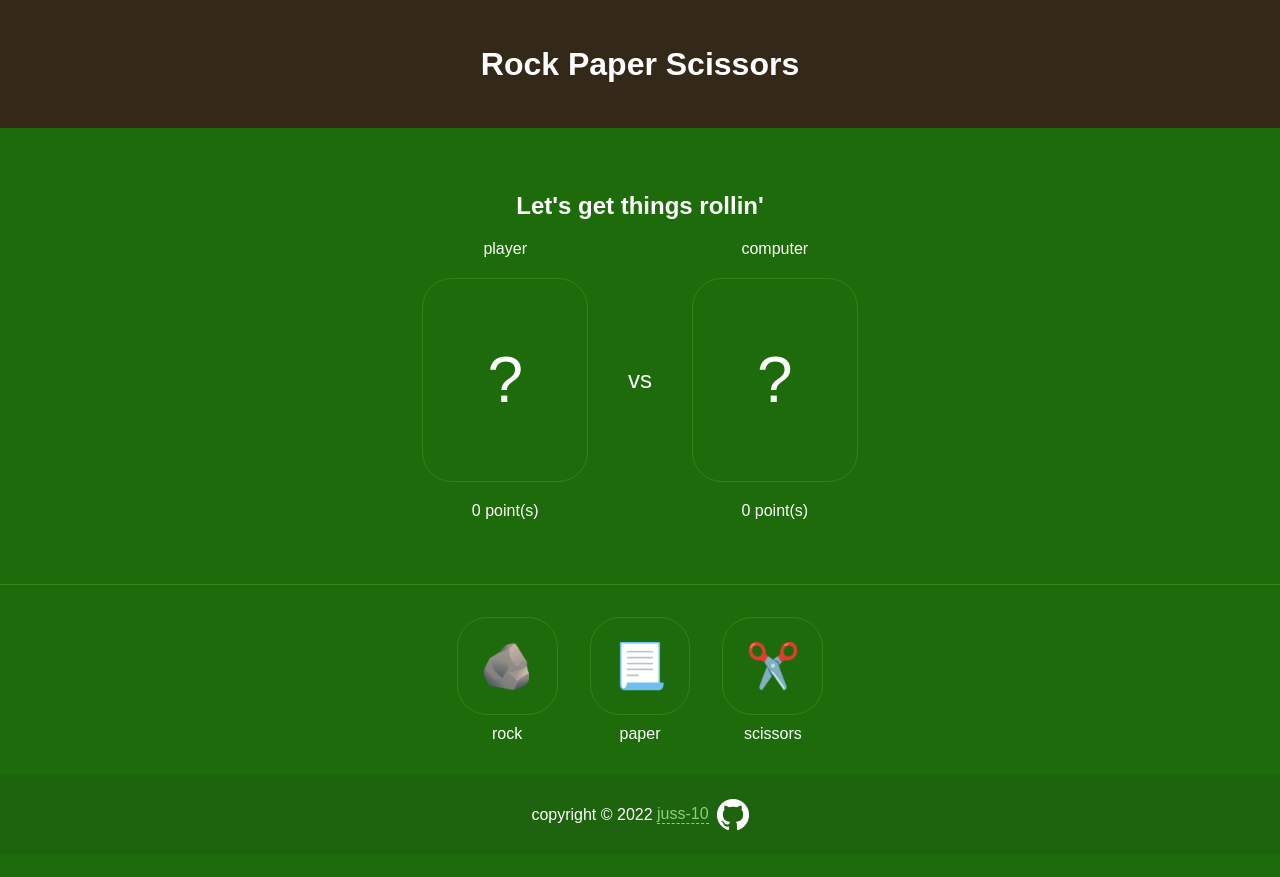
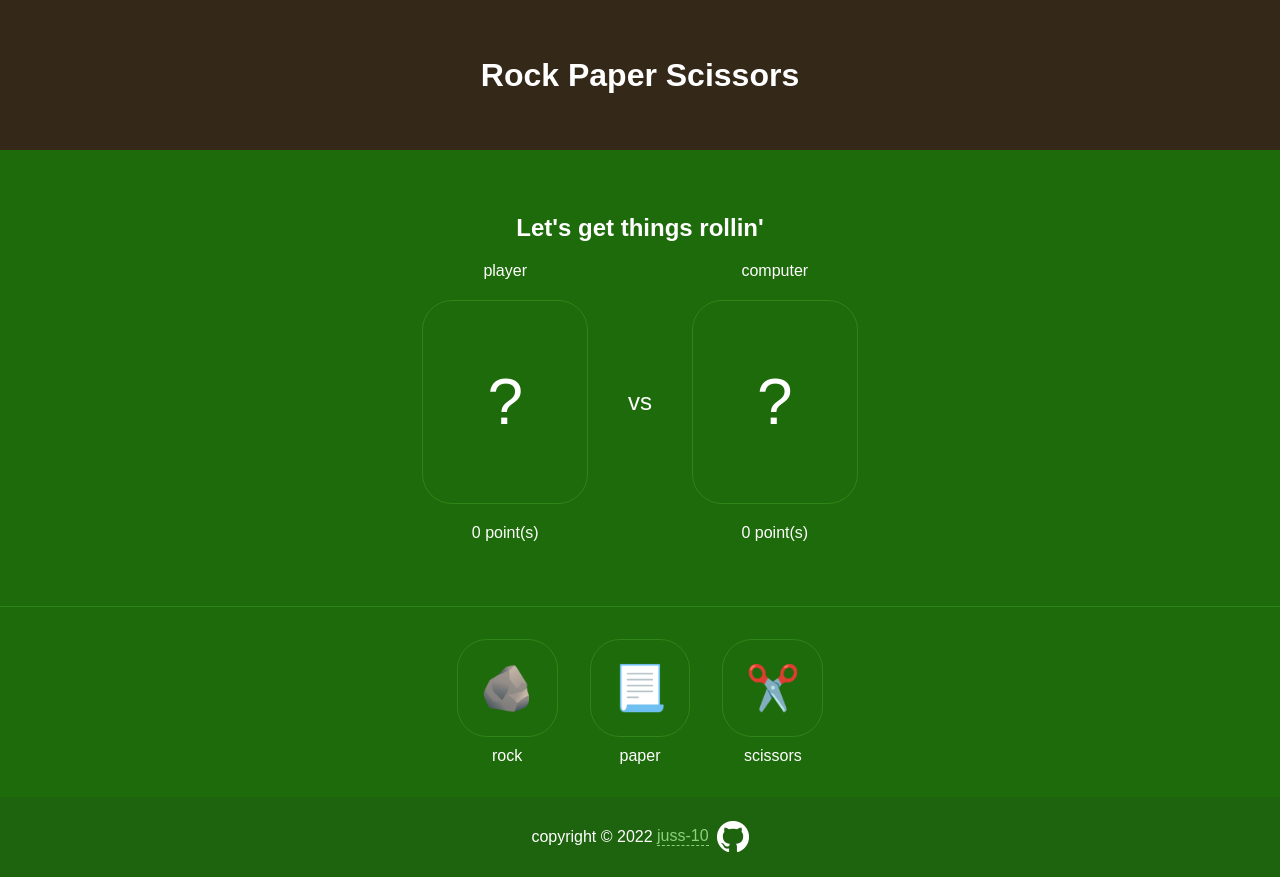
Before and after one commit to juss-10/rock-paper-scissors, a plain HTML site: page index.html in a window 1280 px wide. Before the commit the page ends 855 px from the top, so only its background shows below. Drawn offline with Linux system fonts and the light colour scheme; a web font is replaced by a local one.

Commit message:
Fix container height and overlapping text

```diff
--- a/assets/css/styles.css
+++ b/assets/css/styles.css
@@ -4,8 +4,7 @@
 }
 
 html, body {
-    min-height: 100%;
-    height: 100%;
+    min-height: 100vh;
 }
 
 body {
@@ -56,8 +55,9 @@ h1, h2 {
     display: flex;
     align-items: center;
     justify-content: center;
-    height: 80px;
-    padding: 4em 1em;
+    height: 150px;
+    padding: 2em;
+    flex-shrink: 0;
     background-color: hsl(34, 37%, 15%);
 }
 
@@ -69,8 +69,6 @@ h1, h2 {
 main {
     display: flex;
     flex-direction: column;
-    height: 100%;
-    padding: 2em 0 0;
 }
 
 section {
@@ -79,17 +77,12 @@ section {
     align-items: center;
 }
 
-/* BOARDGAME AND SCOREBOARD */
-
-.boardgame {
-    height: 100%;
-    padding-top: 2em;
-}
-
 .scoreboard-container {
-    height: 100%;
+    min-height: calc(100vh - 430px);
     display: flex;
-    align-items: center;
+    flex-direction: column;
+    justify-content: center;
+    padding: 4em 2em;
 }
 
 .scoreboard {
@@ -98,8 +91,6 @@ section {
     width: 100%;
     max-width: 750px;
     align-items: center;
-    margin-bottom: 4em;
-    /* text-align: center; */
 }
 
 .players {
@@ -161,17 +152,12 @@ section {
     border-color: hsl(108, 53%, 40%);
 }
 
-
-
-
-/* GAME HANDS */
-
 .game-hands {
     display: flex;
     justify-content: center;
     column-gap: 2em;
     margin-top: auto;
-    padding: 2em 1em;
+    padding: 2em;
     border-top: 1px solid hsl(108, 68%, 31%);
     align-self: stretch;
 }
```
